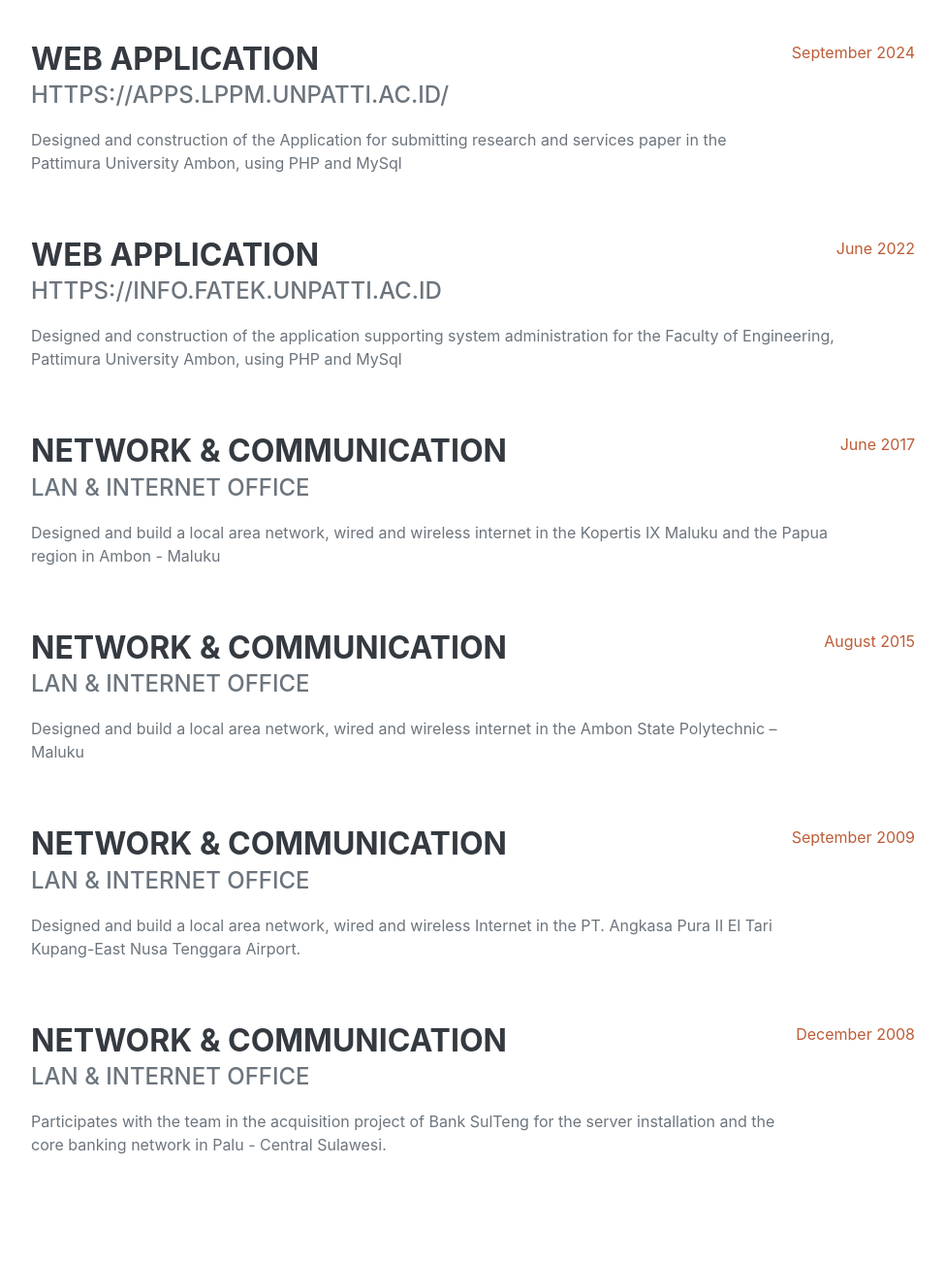
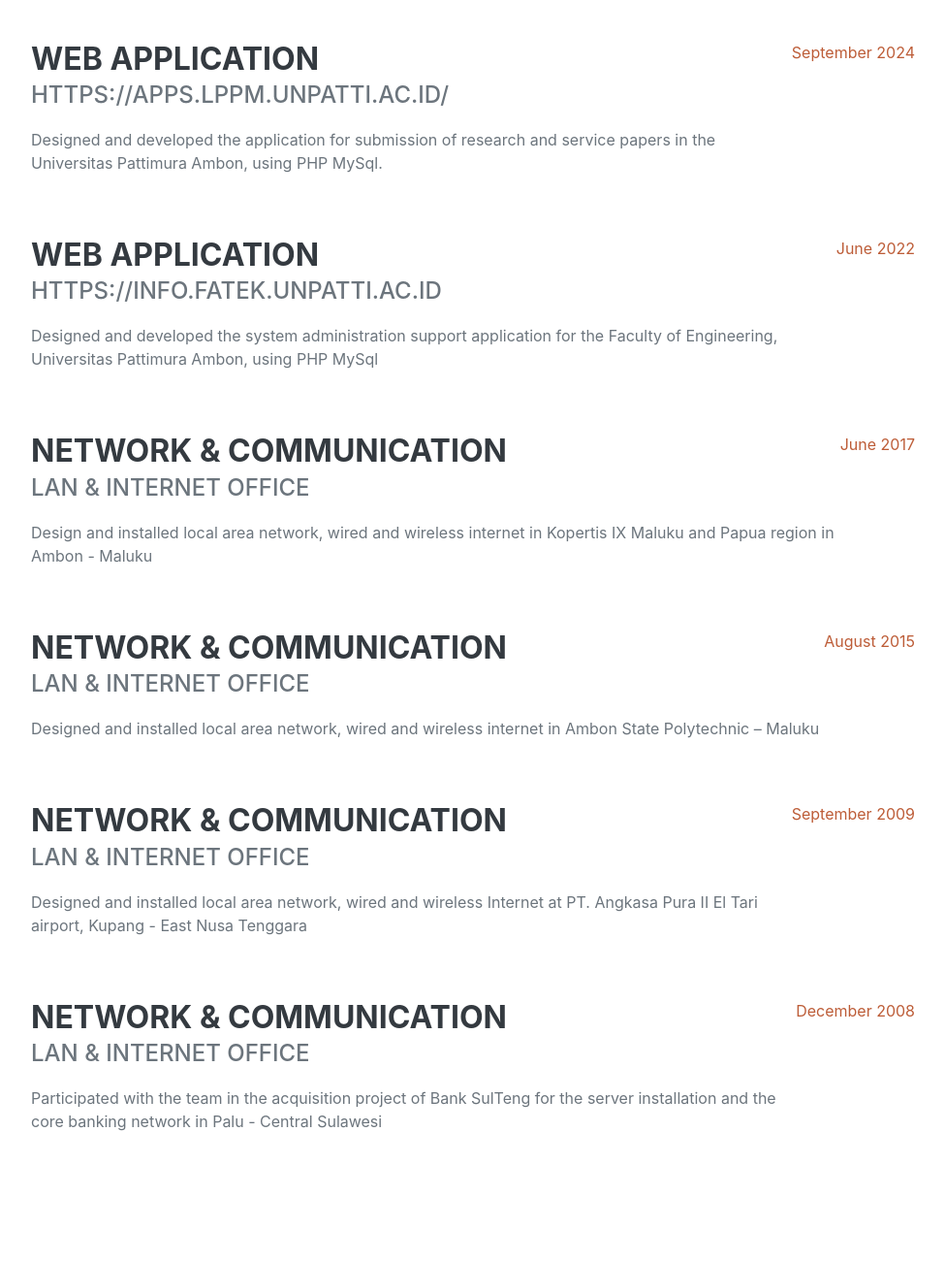
Before and after one commit to victoreric/victoreric.github.io, a plain HTML site: page index.html in a window 1280 px wide. Shown: the part 3500-4800 px from the top of the page at 97% size, without its empty margins (288-1263 px from the left). Drawn offline with nearby package versions, Linux system fonts and the light colour scheme; a web font is replaced by a local one.

Commit message:
update project in frontend

```diff
--- a/index.html
+++ b/index.html
@@ -182,7 +182,8 @@
                         <div class="flex-grow-1">
                             <h3 class="mb-0">Web Application</h3>
                             <div class="subheading mb-3">https://apps.lppm.unpatti.ac.id/</div>
-                            <p>Designed and construction of the Application for submitting research and services paper in the Pattimura University Ambon, using PHP and MySql</p>
+                            <p>Designed and developed the application for submission of research and service papers in the Universitas Pattimura Ambon, using PHP MySql.
+                            </p>
                         </div>
                         <div class="flex-shrink-0"><span class="text-primary">September 2024</span></div>
                     </div>
@@ -190,7 +191,9 @@
                         <div class="flex-grow-1">
                             <h3 class="mb-0">Web Application</h3>
                             <div class="subheading mb-3">https://info.fatek.unpatti.ac.id</div>
-                            <p>Designed and construction of the application supporting system administration for the Faculty of Engineering, Pattimura University Ambon, using PHP and MySql</p>
+                            <p>Designed and developed the system administration support application for
+                                the Faculty of Engineering, Universitas Pattimura Ambon, using PHP
+                                MySql</p>
                         </div>
                         <div class="flex-shrink-0"><span class="text-primary">June 2022</span></div>
                     </div>
@@ -199,7 +202,8 @@
                         <div class="flex-grow-1">
                             <h3 class="mb-0">Network & Communication</h3>
                             <div class="subheading mb-3">LAN & Internet Office</div>
-                            <p>Designed and build a local area network, wired and wireless internet in the Kopertis IX Maluku and the Papua region in Ambon - Maluku</p>
+                            <p>Design and installed local area network, wired and wireless internet in
+                                Kopertis IX Maluku and Papua region in Ambon - Maluku</p>
                         </div>
                         <div class="flex-shrink-0"><span class="text-primary">June 2017</span></div>
                     </div>
@@ -208,7 +212,8 @@
                         <div class="flex-grow-1">
                             <h3 class="mb-0">Network & Communication</h3>
                             <div class="subheading mb-3">LAN & Internet Office</div>
-                            <p>Designed and build a local area network, wired and wireless internet in the Ambon State Polytechnic – Maluku</p>
+                            <p>Designed and installed local area network, wired and wireless internet in
+                                Ambon State Polytechnic – Maluku</p>
                         </div>
                         <div class="flex-shrink-0"><span class="text-primary">August 2015</span></div>
                     </div>
@@ -217,7 +222,8 @@
                         <div class="flex-grow-1">
                             <h3 class="mb-0">Network & Communication</h3>
                             <div class="subheading mb-3">LAN & Internet Office</div>
-                            <p>Designed and build a local area network, wired and wireless Internet in the PT. Angkasa Pura II El Tari Kupang-East Nusa Tenggara Airport.</p>
+                            <p>Designed and installed local area network, wired and wireless Internet at
+                                PT. Angkasa Pura II El Tari airport, Kupang - East Nusa Tenggara</p>
                         </div>
                         <div class="flex-shrink-0"><span class="text-primary">September 2009</span></div>
                     </div>
@@ -226,7 +232,9 @@
                         <div class="flex-grow-1">
                             <h3 class="mb-0">Network & Communication</h3>
                             <div class="subheading mb-3">LAN & Internet Office</div>
-                            <p>Participates with the team in the acquisition project of Bank SulTeng for the server installation and the core banking network in Palu - Central Sulawesi.</p>
+                            <p>Participated with the team in the acquisition project of Bank SulTeng for
+                                the server installation and the core banking network in Palu - Central
+                                Sulawesi</p>
                         </div>
                         <div class="flex-shrink-0"><span class="text-primary">December 2008</span></div>
                     </div>
```
